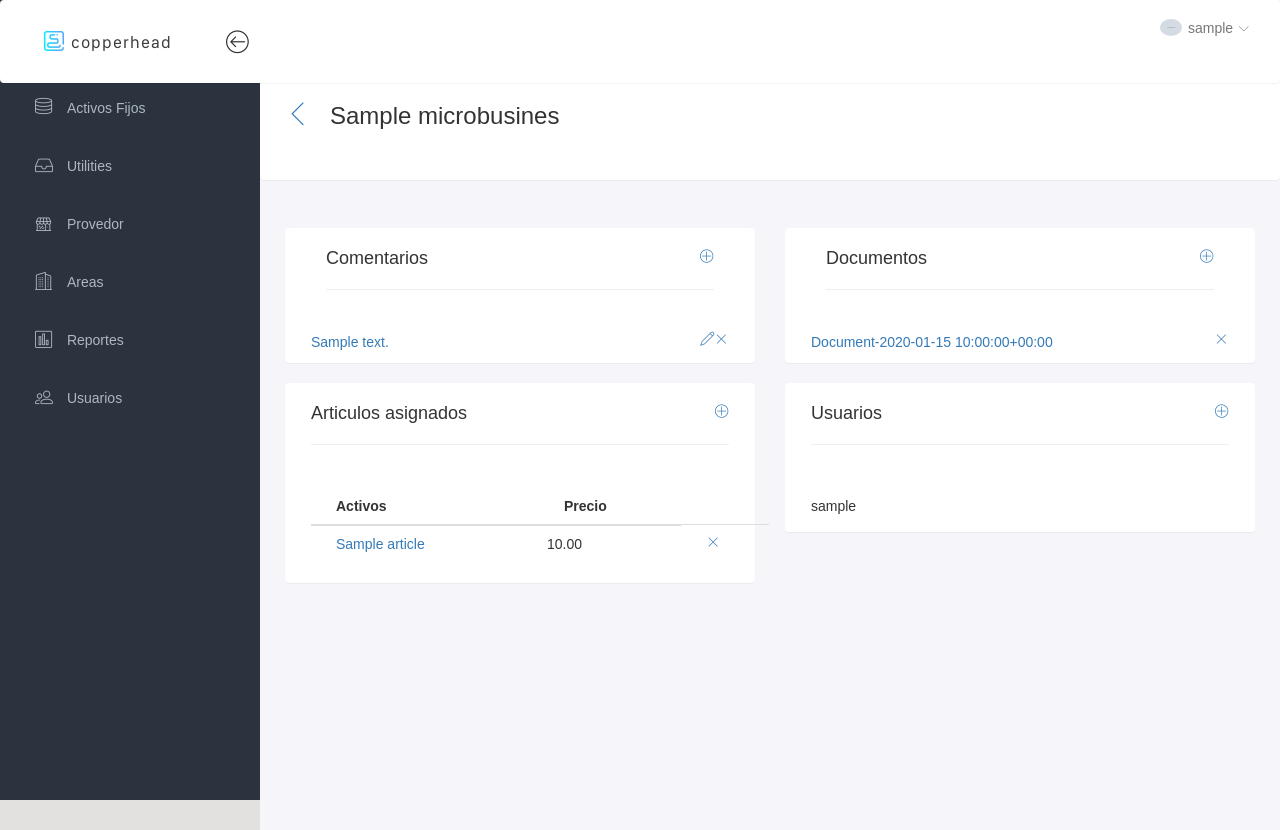
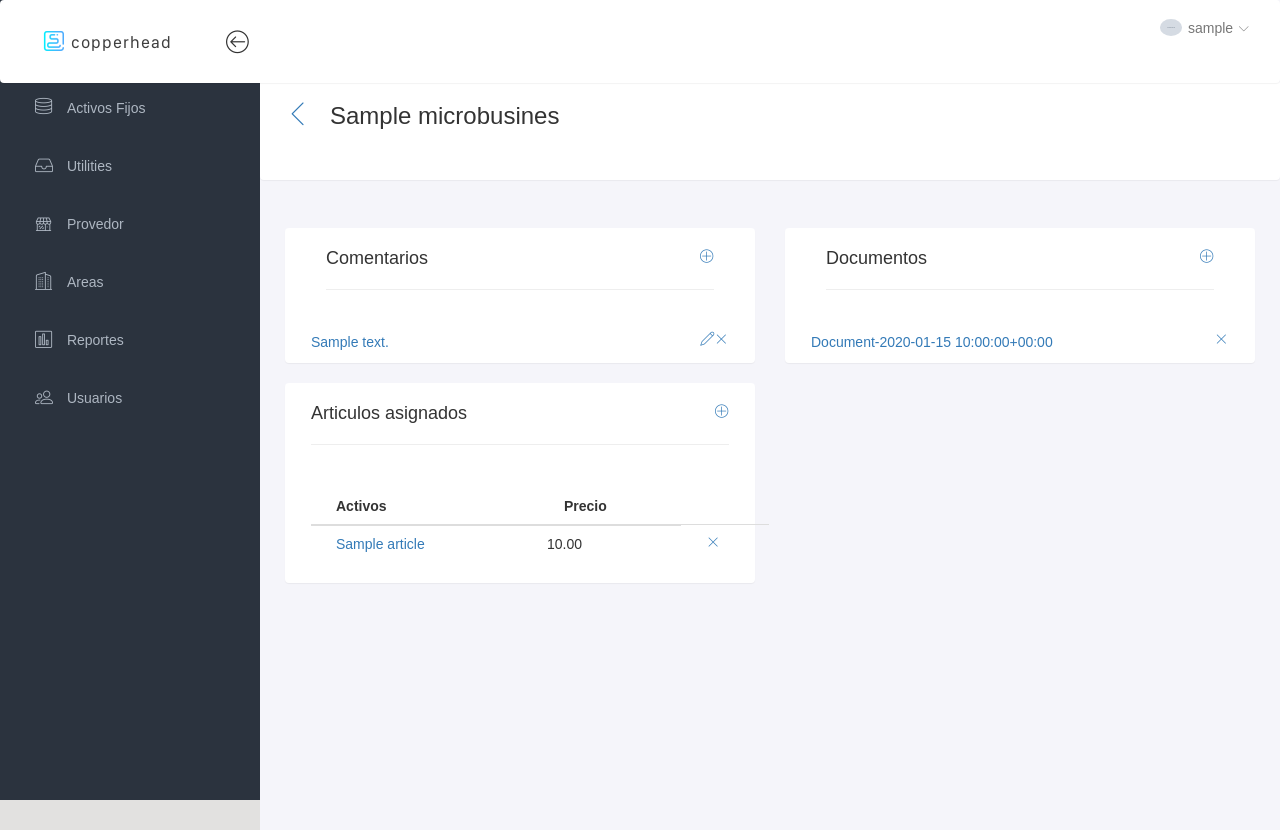
Before and after one commit to encinasj/copperhead, a Django app: page /organizations/areas/1 in a window 1280 px wide. Run offline with Django 3.2, Linux system fonts and the light colour scheme; a user stored in the database is signed in; tables that the repository leaves empty hold one stand-in row (values such as "Sample post"); grey boxes marked "Sample" are stand-in pictures; some libraries are stand-ins or nearby versions.

Commit message:
deleted html users in microbusiness

```diff
--- a/templates/inventory/organization/Areas.html
+++ b/templates/inventory/organization/Areas.html
@@ -105,30 +105,7 @@
                 </div>
                 <!-- END Pdf -->
                 <!-- Usuarios -->
-                <div class="panel">
-                    <div class="panel-heading">
-                        <a type="button" class="pdf-form" data-url-pdf="#">
-                            <span class="lnr lnr-plus-circle pull-right"></span>
-                        </a>
-                        <h3 class="panel-title">Usuarios</h3>
-                        <hr>
-                    </div>
-                    <div class="panel-body">
-                        {% for usersin in usersin %}
-                            {% if  data.name == usersin.microbusiness.name %}
-                                <tr>
-                                    <div class="row justify-content-md-center" id="updatepdf">
-                                        <div class="col col-lg-11">
-                                            <td>
-                                                {{usersin.user}}
-                                            </td>
-                                        </div>
-                                    </div>
-                                </tr>
-                            {% endif %}
-                        {% endfor %}
-                    </div>
-                </div>
+
                 <!-- END Usuarios -->
             </div>
         </div>
```
